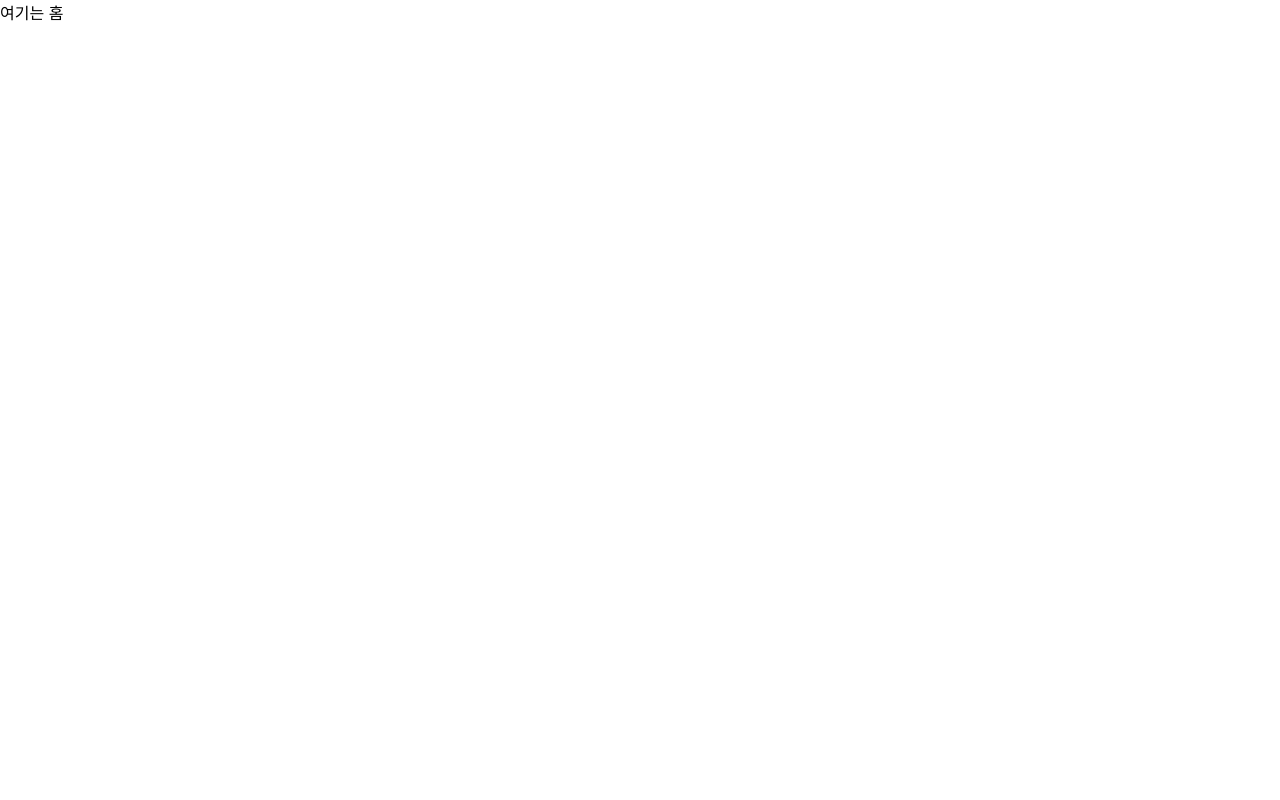
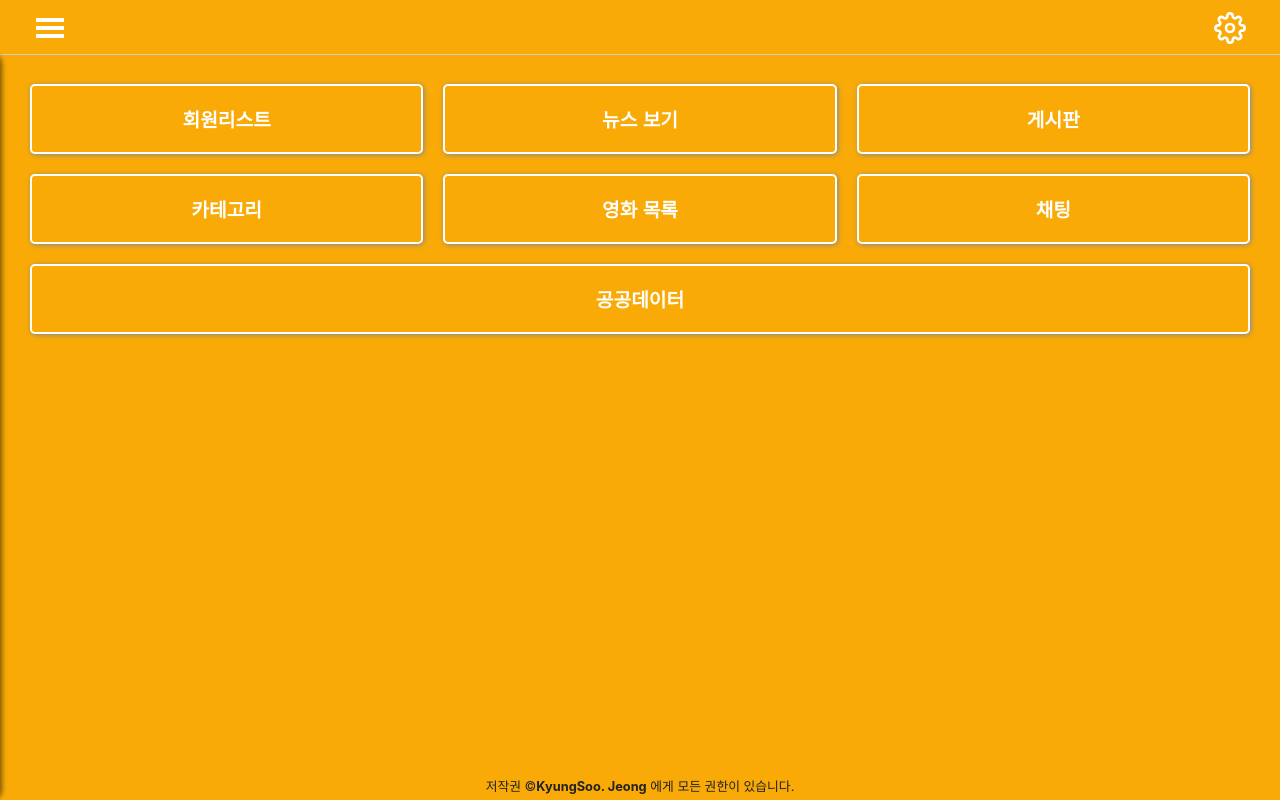
Before and after one commit to leto1004/kmh-total-project, a React (Create React App) app: page /home in a window 1280 px wide. Built offline with nearby package versions, Linux system fonts and the light colour scheme; no server answers.

Commit message:
test
test

```diff
--- a/package.json
+++ b/package.json
@@ -13,6 +13,7 @@
     "firebase": "^10.6.0",
     "react": "^18.2.0",
     "react-dom": "^18.2.0",
+    "react-icons": "^4.12.0",
     "react-router-dom": "^6.19.0",
     "react-scripts": "5.0.1",
     "styled-component": "^2.8.0",
--- a/src/App.js
+++ b/src/App.js
@@ -1,16 +1,19 @@
 import './App.css';
 import { BrowserRouter as Router, Routes, Route } from 'react-router-dom';
-import Login from './signup/Login';
 import Signup from './signup/Signup';
 import Home from './pages/Home';
+import Layout from './pages/Layout';
+import Login from './signup/Login';
 
 function App() {
   return (
     <Router>
       <Routes>
         <Route path='/' element={<Login />} />
-        <Route path='/home' element={<Home />} />
         <Route path='/signup' element={<Signup />} />
+        <Route element={<Layout />}>
+          <Route path='/home' element={<Home />} />
+        </Route>
       </Routes>
     </Router>
   );
--- a/src/api/AxiosApi.jsx
+++ b/src/api/AxiosApi.jsx
@@ -22,7 +22,11 @@ const AxiosApi = {
       name: name
     }
     return await axios.post(KMH_DOMAIN + '/users/new', member);
-  }
-}
+  },
+  // 회원 상세 조회
+  memberGetOne : async(email)=>{
+    return await axios.get(KMH_DOMAIN + `/users/detail/${email}`);
+  },
+};
 
 export default AxiosApi;
--- /dev/null
+++ b/src/component/HomeComponent.jsx
@@ -0,0 +1,47 @@
+import styled, { css } from "styled-components";
+
+export const ButtonContainer = styled.div`
+  display: flex;
+  flex: 1;
+  justify-content: start;
+  align-items: start;
+  flex-wrap: wrap;
+  margin: 20px;
+  color: orangered;
+`;
+
+export const TransBtn = styled.button`
+  margin: 10px;
+  flex: 1;
+  min-width: 360px;
+  height: 70px;
+  background: transparent;
+  border: 2px solid white; // 기본색상
+  font-family: "Noto Sans KR", sans-serif;
+  color: white;
+  font-weight: bold;
+  padding: 0.5rem 1rem;
+  font-size: 1.2rem;
+  cursor: pointer;
+  transition: all 0.3s ease;
+  border-radius: 5px;
+  box-shadow: 1px 1px 5px #888;
+
+  ${(props) =>
+    props.color &&
+    css`
+      flex: 1;
+      max-width: 200px;
+      min-width: 140px;
+      background: ${props.color};
+    `};
+
+  &:hover {
+    background-color: #555;
+    color: #eee;
+  }
+  &:active {
+    background-color: #0056b3; // 활성화 상태에서의 색상
+    border-color: #aaa;
+  }
+`;
--- /dev/null
+++ b/src/component/LayoutComponent.jsx
@@ -0,0 +1,117 @@
+import styled from "styled-components";
+import { Link } from "react-router-dom";
+
+export const Container = styled.div`
+  display: flex;
+  position: relative;
+  flex-wrap: wrap;
+  flex-direction: column;
+  min-height: 100vh;
+  width: 100%;
+  margin: auto;
+  background-color: ${(props) => props.color || "#f9aa06"};
+  .mainhead {
+    display: flex;
+    justify-content: space-between;
+    position: fixed;
+    height: 54px;
+    width: 100%;
+    background-color: ${(props) => props.color || "#f9aa06"};
+    border-bottom: 1px solid #ccc;
+    z-index: 100;
+    top: 0;
+    left: 0;
+
+    .hambeger {
+      margin-top: 12px;
+      margin-left: 34px;
+    }
+    .setting {
+      margin-top: 12px;
+      margin-right: 34px;
+    }
+  }
+  .mainbody {
+    height: calc(100vh - 54px - 50px);
+  }
+  .footer {
+    display: flex;
+    position: absolute;
+    bottom: 0;
+    left: 0;
+    right: 0;
+    height: 30px;
+    color: #222;
+    font-size: 0.8em;
+    justify-content: center;
+    align-items: center;
+  }
+`;
+
+export const UserContainer = styled.div`
+  display: flex;
+  margin: 40px 20px;
+`;
+
+export const UserImage = styled.img`
+  width: 50px;
+  height: 50px;
+  border-radius: 10px;
+`;
+
+export const UserIdAndName = styled.div`
+  display: flex;
+  flex-grow: 1;
+  flex-direction: column;
+  justify-content: start;
+  align-items: start;
+  margin: 2px 10px;
+  line-height: 1.5;
+`;
+
+export const StyledSideMenu = styled.div`
+  position: fixed;
+  left: 0;
+  top: 54px;
+  width: 250px;
+  height: calc(100vh - 54px);
+  background-color: #eee;
+  box-shadow: 2px 0px 5px rgba(0, 0, 0, 0.5);
+  z-index: 1000;
+  border-top-right-radius: 10px;
+  border-bottom-right-radius: 10px;
+  transform: ${(props) =>
+    props.isOpen ? "translateX(0)" : "translateX(-100%)"};
+  transition: transform 0.3s ease;
+`;
+
+export const StyledMenuList = styled.ul`
+  list-style: none;
+  padding: 0;
+`;
+export const StyledMenuItem = styled.li`
+  clear: left;
+  padding: 10px 20px;
+  border-bottom: 1px solid #ccc;
+  border-bottom: 1px solid #ccc;
+  display: flex; // 메뉴 항목을 플렉스 아이템으로 만듭니다.
+  align-items: center; // 아이콘과 텍스트를 세로 중앙에 배치합니다.
+`;
+export const MenuIcon = styled.span`
+  margin-right: 10px; // 아이콘과 텍스트 사이에 여백을 추가합니다.
+  margin-top: 2px;
+`;
+
+export const StyledLink = styled(Link)`
+  text-decoration: none;
+  color: inherit; // Link의 기본 색상을 상속받도록 설정합니다.
+
+  &:hover {
+    color: #3498db; // 호버 상태일 때 색상 변경
+  }
+`;
+export const Dummy = styled.div`
+  height: 54px;
+`;
+
+export default Container;
--- a/src/pages/Home.jsx
+++ b/src/pages/Home.jsx
@@ -1,8 +1,45 @@
+import { useNavigate } from "react-router-dom";
+import { ButtonContainer, TransBtn } from "../component/HomeComponent";
+
 const Home = () => {
+  const navigate = useNavigate();
+  const onClickBtn = (num) => {
+    switch(num) {
+      case 1:
+        navigate("/members");
+        break;
+      case 2:
+        navigate("/news");
+        break;
+      case 3:
+        navigate("/boards");
+        break;
+      case 4:
+        navigate("/category");
+        break;
+      case 5:
+        navigate("/movies");
+        break;
+      case 6:
+        navigate("/chat");
+        break;
+      case 7:
+        navigate("/public");
+        break;
+      default:
+    }
+  }
+
   return (
-    <>
-      여기는 홈
-    </>
+    <ButtonContainer>
+      <TransBtn onClick={() => onClickBtn(1)}>회원리스트</TransBtn>
+      <TransBtn onClick={() => onClickBtn(2)}>뉴스 보기</TransBtn>
+      <TransBtn onClick={() => onClickBtn(3)}>게시판</TransBtn>
+      <TransBtn onClick={() => onClickBtn(4)}>카테고리</TransBtn>
+      <TransBtn onClick={() => onClickBtn(5)}>영화 목록</TransBtn>
+      <TransBtn onClick={() => onClickBtn(6)}>채팅</TransBtn>
+      <TransBtn onClick={() => onClickBtn(7)}>공공데이터</TransBtn>
+    </ButtonContainer>
   );
 }
 export default Home;
--- /dev/null
+++ b/src/pages/Layout.jsx
@@ -0,0 +1,128 @@
+import { useEffect, useState } from "react";
+import { useNavigate, Outlet } from "react-router-dom";
+import AxiosApi from "../api/AxiosApi";
+import {
+  Container,
+  StyledSideMenu,
+  UserContainer,
+  UserImage,
+  UserIdAndName,
+  StyledMenuList,
+  StyledMenuItem,
+  MenuIcon,
+  StyledLink,
+  Dummy,
+} from "../component/LayoutComponent";
+import { GiHamburgerMenu, GiCancel } from "react-icons/gi";
+import { FiSettings } from "react-icons/fi";
+import { FaHome, FaClipboardList, FaRegNewspaper } from "react-icons/fa";
+import { BiCameraMovie } from "react-icons/bi";
+import { CgProfile } from "react-icons/cg";
+
+const Layout = () => {
+  // 전역 상태 추가 예정
+
+  // 사이드바 메뉴 열림 닫힘
+  const [isMenuOpen, setIsMenuOpen] = useState('');
+  const [member, setMember] = useState('');
+  const navigate = useNavigate();
+  const email = localStorage.getItem('email');
+
+  const onClickLeft = () => {
+    setIsMenuOpen(!isMenuOpen); // 토글
+  };
+  const onClickRight = () => {
+    navigate('/setting');
+  };
+  useEffect(()=>{
+    const getMember = async() => {
+      try {
+        // 이메일로 회원에 대한 정보 조회
+        const rsp = await AxiosApi.memberGetOne(email);
+        setMember(rsp.data);
+      } catch(e){
+        console.error(e);
+      }
+    };
+    getMember();
+
+  });
+
+  return (
+    <Container>
+      <header className="mainhead">
+        <div className="hambeger">
+          {isMenuOpen ? (
+            <GiCancel size={32} color="white" onClick={onClickLeft} />
+          ) : (
+            <GiHamburgerMenu size={32} color="white" onClick={onClickLeft} />
+          )}
+        </div>
+        <div className="setting">
+          <FiSettings size={32} color="white" onClick={onClickRight} />
+        </div>
+        <StyledSideMenu
+          isOpen={isMenuOpen}
+          onClick={() => setIsMenuOpen(false)}
+        >
+          <StyledMenuList>
+            <UserContainer>
+              <UserImage
+                src={member.image || "http://via.placeholder.com/160"}
+                alt="User"
+              />
+              <UserIdAndName>
+                <sapn>{member.name}</sapn>
+                <span>{member.email}</span>
+              </UserIdAndName>
+            </UserContainer>
+            <StyledMenuItem>
+              <MenuIcon>
+                <FaHome />
+              </MenuIcon>
+              <StyledLink to="/home">Home</StyledLink>
+            </StyledMenuItem>
+            <StyledMenuItem>
+              <MenuIcon>
+                <FaClipboardList />
+              </MenuIcon>
+              <StyledLink to="/Boards">Boards</StyledLink>
+            </StyledMenuItem>
+            <StyledMenuItem>
+              <MenuIcon>
+                <FaRegNewspaper />
+              </MenuIcon>
+              <StyledLink to="/News">News</StyledLink>
+            </StyledMenuItem>
+            <StyledMenuItem>
+              <MenuIcon>
+                <CgProfile />
+              </MenuIcon>
+              <StyledLink to="/Members">Members</StyledLink>
+            </StyledMenuItem>
+            <StyledMenuItem>
+              <MenuIcon>
+                <BiCameraMovie />
+              </MenuIcon>
+              <StyledLink to="/Movies">Movies</StyledLink>
+            </StyledMenuItem>
+          </StyledMenuList>
+        </StyledSideMenu>
+      </header>
+      <main onClick={() => setIsMenuOpen(false)}>
+        <Dummy />
+        <Outlet />
+      </main>
+      <footer>
+        <div className="footer">
+          <p>
+            저작권 ©<span style={{ fontWeight: "bold" }}>KyungSoo. Jeong</span>{" "}
+            에게 모든 권한이 있습니다.
+          </p>
+        </div>
+      </footer>
+    </Container>
+  );
+};
+
+export default Layout;
--- a/src/signup/Login.jsx
+++ b/src/signup/Login.js
@@ -53,8 +53,8 @@ const Login = () => {
     console.log(response.data);
     if(response.data) {
       // 내부 저장소에 로그인 성공 시 로그인 상태 저장
-      window.localStorage.setItem('email', inputEmail);
-      window.localStorage.setItem('isLogin', "TRUE");
+      localStorage.setItem('email', inputEmail);
+      localStorage.setItem('isLogin', "TRUE");
       navigate('/home');
     } else {
       setModelOpen(true);
```
Also changed, not shown: 1 other file (tests, documents, lock files or other folders).
